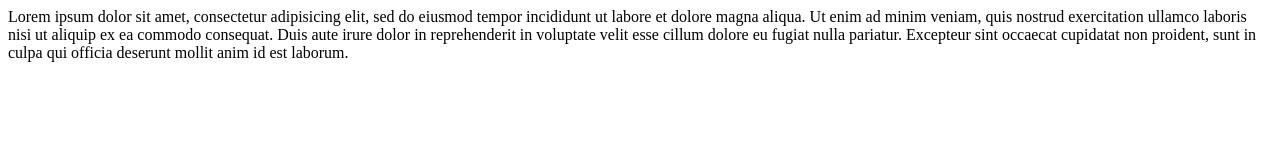
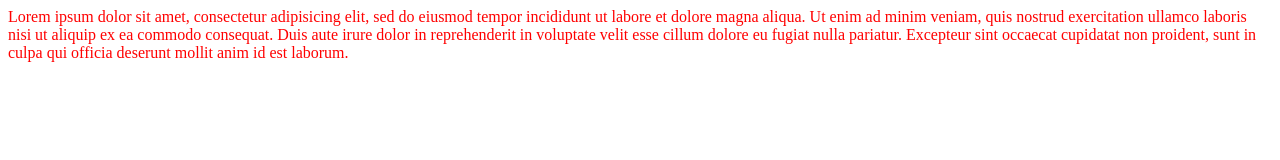
Before and after one commit to ykastelnik/test_yka, a plain HTML site: page index.html in a window 1280 px wide. Drawn offline with Linux system fonts and the light colour scheme.

Commit message:
Red text

```diff
--- a/index.html
+++ b/index.html
@@ -5,12 +5,13 @@
 </head>
 <body>
 
+	<div style='color:red;'>
 		Lorem ipsum dolor sit amet, consectetur adipisicing elit, sed do eiusmod
 		tempor incididunt ut labore et dolore magna aliqua. Ut enim ad minim veniam,
 		quis nostrud exercitation ullamco laboris nisi ut aliquip ex ea commodo
 		consequat. Duis aute irure dolor in reprehenderit in voluptate velit esse
 		cillum dolore eu fugiat nulla pariatur. Excepteur sint occaecat cupidatat non
 		proident, sunt in culpa qui officia deserunt mollit anim id est laborum.
-
+	</div>
 </body>
 </html>
```
Lines whose indentation alone changed are shown as unchanged.
